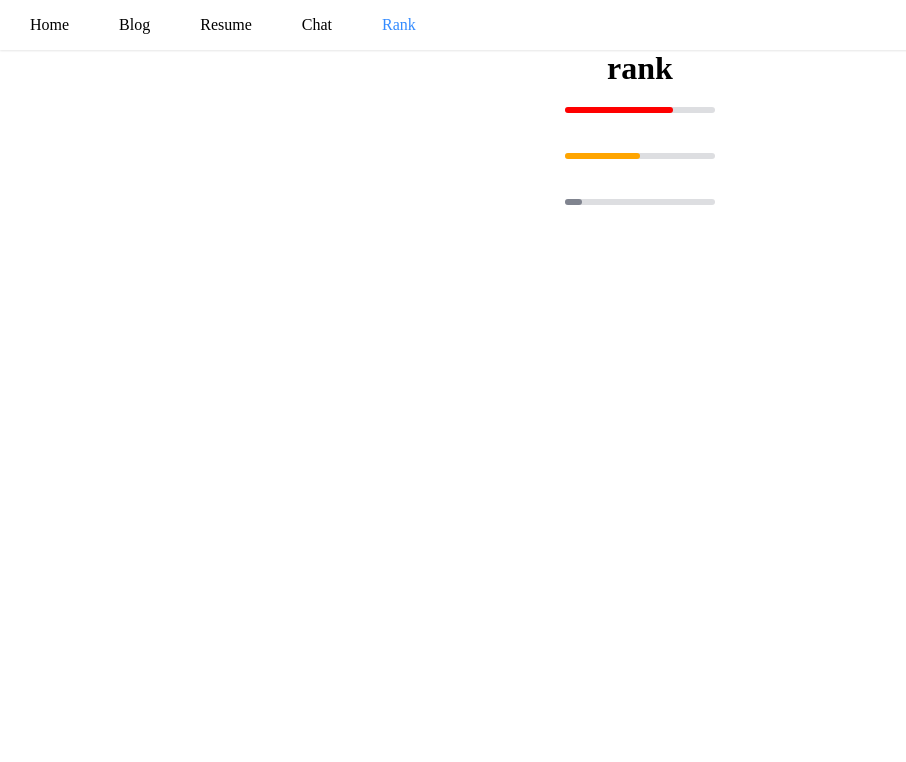
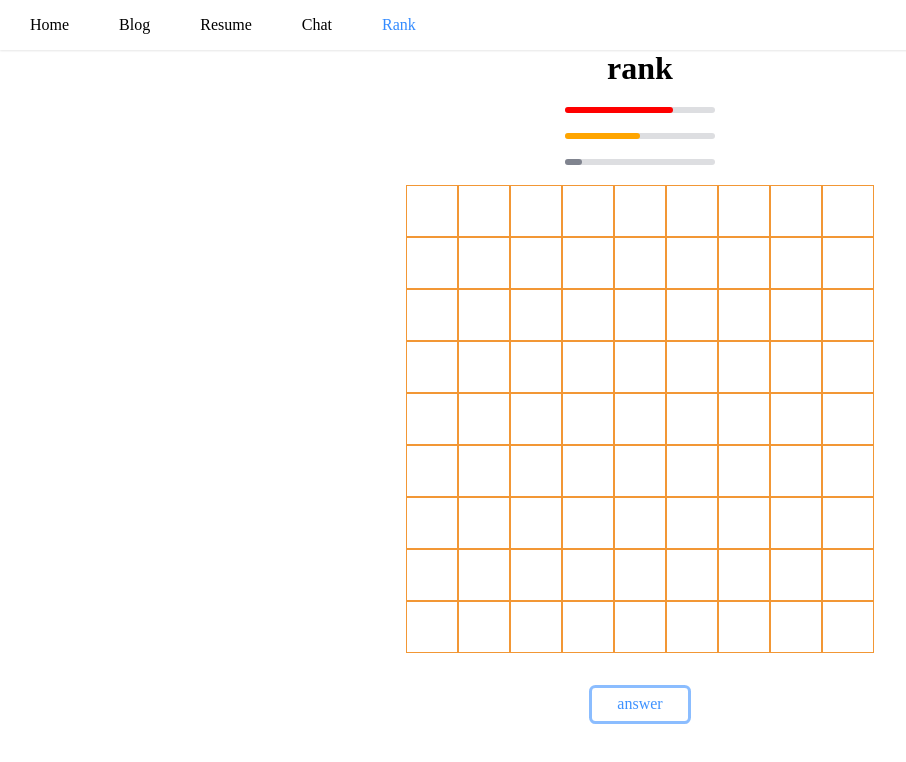
Before and after one commit to SamWan9/my-website, a Vue app: page /rank in a window 1280 px wide. Shown: the top 762 px of the page, without its empty margins (0-906 px from the left). Built offline with nearby package versions, Linux system fonts and the light colour scheme.

Commit message:
数独·初

```diff
--- a/src/rank/components/histogram.vue
+++ b/src/rank/components/histogram.vue
@@ -1,5 +1,5 @@
 <template>
-    <div class="container" :style="styleObj">
+    <div class="histogram" :style="styleObj">
         <div class="rate" :style="rateStyleObj"></div>
     </div>
 </template>
@@ -36,8 +36,9 @@
             return height / 2 + "px";
         } else if (type === "string") {
             let numStr = "";
-            let unit = height.replace(/\d/g, s => {
+            let unit = height.replace(/\d|\./g, s => {
                 numStr += s;
+                return "";
             });
             return numStr / 2 + unit;
         }
@@ -119,7 +120,7 @@
 </script>
 
 <style lang="less" scoped>
-    .container {
+    .histogram {
         background: #dddee1;
         .rate {
             height: 100%;
--- a/src/rank/index.vue
+++ b/src/rank/index.vue
@@ -10,11 +10,41 @@
         <div class="container">
             <histogram :value="131253" :rate-options="rateOptions" />
         </div>
+
+
+        <div class="single-num">
+            <div class="checkerboard">
+                <div class="row" v-for="(item, index) in singleNumData" :key="index">
+                    <div class="col" v-for="(inner, innerIndex) in item" :key="innerIndex">
+                        <input @input="handleInput(index, innerIndex, $event)" class="hide-input" type="text" v-model="singleNumData[index][innerIndex]" />
+                    </div>
+                </div>
+            </div>
+
+            <div class="answer" @click="getAnswer">answer</div>
+        </div>
     </div>
 </template>
 
 <script>
     import Histogram from "./components/histogram";
+
+    const getSingleNumData = length => {
+        let arr = [];
+
+        while (arr.length < length) {
+            let inner = [];
+
+            while (inner.length < length) {
+                inner.push("");
+            }
+
+            arr.push(inner);
+        }
+
+        return arr;
+    };
+    const length = 9;
 
     export default {
         components: {Histogram},
@@ -24,6 +54,52 @@
                 rateOptions: {
                     max: 1200000,
                     step: 200000
+                },
+                singleNumData: getSingleNumData(length)
+            }
+        },
+        methods: {
+            checkValue() {
+                let flag = true, row = 0, col = 0;
+                for (let i = 0; i < length; i++) {
+                    let temp = this.singleNumData[i];
+                    for (let j = 0; j < length; j++) {
+                        if (isNaN(Number(temp[j]))) {
+                            flag = false;
+                            row = i;
+                            col = j;
+                            break;
+                        }
+                    }
+                }
+                if (!flag) {
+                    alert(`第${row + 1}行第${col + 1}列格式不正确，请重写 …（⊙＿⊙；）…`);
+                }
+                return flag;
+            },
+            getAnswer() {
+                if (!this.checkValue()) return;
+                console.log(this.singleNumData);
+
+                // 根据已有值填充剩余数字
+
+
+
+
+            },
+            handleInput(index, innerIndex, event) {
+                let val = event.data;
+
+                if (val && (!Number(val) || Number(val) < 1 || Number(val) > 9)) {
+                    this.singleNumData[index][innerIndex] = "";
+                    alert("请输入数字1-9 …（⊙＿⊙；）…");
+                    return;
+                }
+
+                if (val) {
+                    event.target.style.color = "#f29735";
+                } else {
+                    event.target.style.color = "#4f5868";
                 }
             }
         }
@@ -41,5 +117,47 @@
         .container {
             margin-bottom: 20px;
         }
+        .single-num {
+            text-align: center;
+
+            .checkerboard {
+                display: flex;
+                flex-direction: column;
+                .row {
+                    display: flex;
+                    .col {
+                        width: 50px;
+                        height: 50px;
+                        border: 1px solid #f29735;
+                        .hide-input {
+                            display: inline-block;
+                            width: 50px;
+                            height: 50px;
+                            text-align: center;
+                            border: 0;
+                            outline: none;
+                            color: #4f5868;
+                            font-size: 24px;
+                        }
+                    }
+                }
+            }
+
+            .answer {
+                display: inline-block;
+                margin-top: 2em;
+                font-size: 16px;
+                padding: .46em 1.6em;
+                border: 3px solid rgba(62, 146, 255, .6);
+                border-radius: .4em;
+                color: #3e92ff;
+                cursor: pointer;
+                transition: all .2s ease-in-out;
+                &:hover {
+                    cursor: pointer;
+                    border-color: #3e92ff;
+                }
+            }
+        }
     }
 </style>
```
